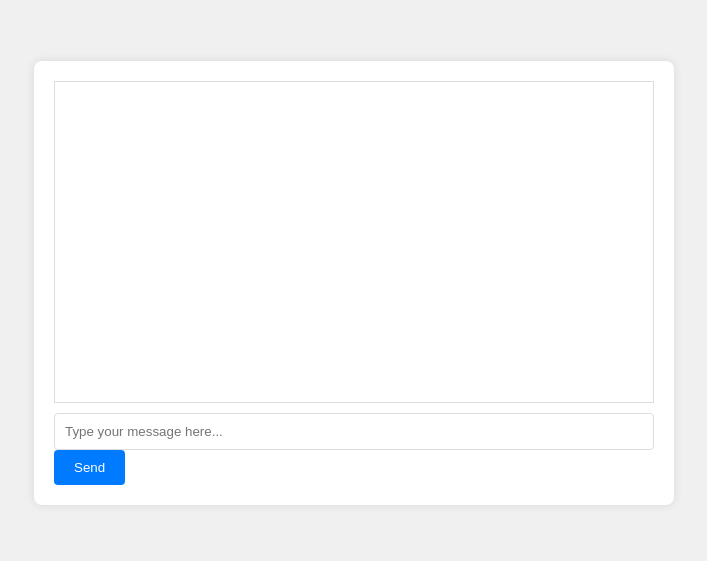
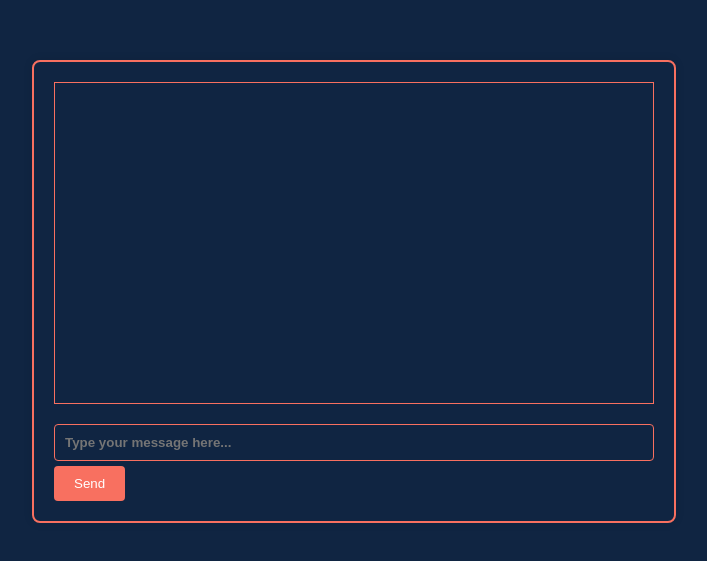
Before and after one commit to ddaniels12/ollama-chatbot, a plain HTML site: page index.html in a window 1280 px wide. Shown: the part 117-678 px from the top of the page, without its empty margins (286-993 px from the left). Drawn offline with Linux system fonts and the light colour scheme.

Commit message:
html interface

```diff
--- a/index.html
+++ b/index.html
@@ -7,43 +7,53 @@
     <style>
         body {
             font-family: Arial, sans-serif;
-            margin: 0;
-            padding: 0;
+            margin: 10;
+            padding: 10;
             display: flex;
             flex-direction: column;
             align-items: center;
             justify-content: center;
             height: 100vh;
-            background-color: #f0f0f0;
+            background-color: #102542; /* Updated background color */
         }
         #chat-container {
             width: 80%;
             max-width: 600px;
-            background-color: #fff;
+            background-color: #102542;
             padding: 20px;
             box-shadow: 0 0 10px rgba(0, 0, 0, 0.1);
             border-radius: 8px;
+            margin: 10px;
+            border: 2px solid #F87060; /* Added border color */
         }
         #messages {
             height: 300px;
             overflow-y: auto;
-            border: 1px solid #ddd;
+            border: 1px solid #F87060; /* Updated border color */
             padding: 10px;
             margin-bottom: 10px;
+            font-size: 12px; /* Adjusted font size */
+            font-weight: bold; /* Changed to font-weight */
+            color: #ffffff; /* Set text color to white */
         }
         #user-input {
             width: calc(100% - 22px);
             padding: 10px;
-            border: 1px solid #ddd;
+            border: 1px solid #F87060; /* Updated border color */
             border-radius: 4px;
+            margin-top: 10px;
+            font-weight: bold; /* Changed to font-weight */
+            color: #ffffff; /* Set text color to white */
+            background-color: #102542;
         }
         #send-button {
             padding: 10px 20px;
             border: none;
-            background-color: #007bff;
+            background-color: #F87060; /* Updated button background color */
             color: #fff;
             border-radius: 4px;
             cursor: pointer;
+            margin-top: 5px;
         }
     </style>
 </head>
@@ -60,7 +70,7 @@
 
             const messagesDiv = document.getElementById('messages');
             const userMessageDiv = document.createElement('div');
-            userMessageDiv.textContent = 'User: ' + userInput;
+            userMessageDiv.textContent = 'User: ' + userInput + '\n';
             messagesDiv.appendChild(userMessageDiv);
 
             fetch('/chat', {
@@ -75,9 +85,11 @@
                 const botMessageDiv = document.createElement('div');
                 botMessageDiv.textContent = 'Bot: ' + data.response;
                 messagesDiv.appendChild(botMessageDiv);
-                document.getElementById('user-input').value = '';
+                document.getElementById('user-input').value = ''; // Clear user input
                 messagesDiv.scrollTop = messagesDiv.scrollHeight;
             });
+
+            document.getElementById('user-input').value = ''; // Clear user input immediately after sending
         });
     </script>
 </body>
```
Also changed, not shown: 1 other file.
